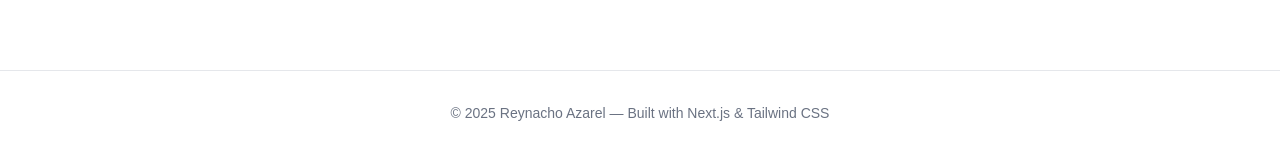
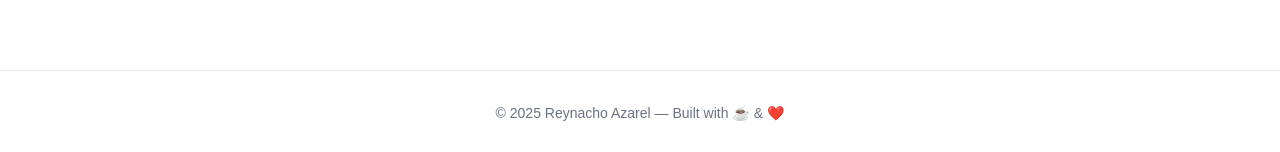
Before and after one commit to ReynachoRadan/reynacho-portfolio, a Next.js app: page / in a window 1280 px wide. Shown: the part 2104-2256 px from the top of the page. Built offline with nearby package versions, Linux system fonts and the light colour scheme.

Commit message:
Change Footer

```diff
--- a/components/Footer.tsx
+++ b/components/Footer.tsx
@@ -10,7 +10,7 @@ export default function Footer() {
       viewport={{ once: true }}
       className="text-center py-8 text-sm text-gray-500 dark:text-gray-400 border-t border-gray-200 dark:border-gray-700 mt-24"
     >
-      © 2025 Reynacho Azarel — Built with Next.js & Tailwind CSS
+      © 2025 Reynacho Azarel — Built with ☕ & ❤️
     </motion.footer>
   );
 }
```
